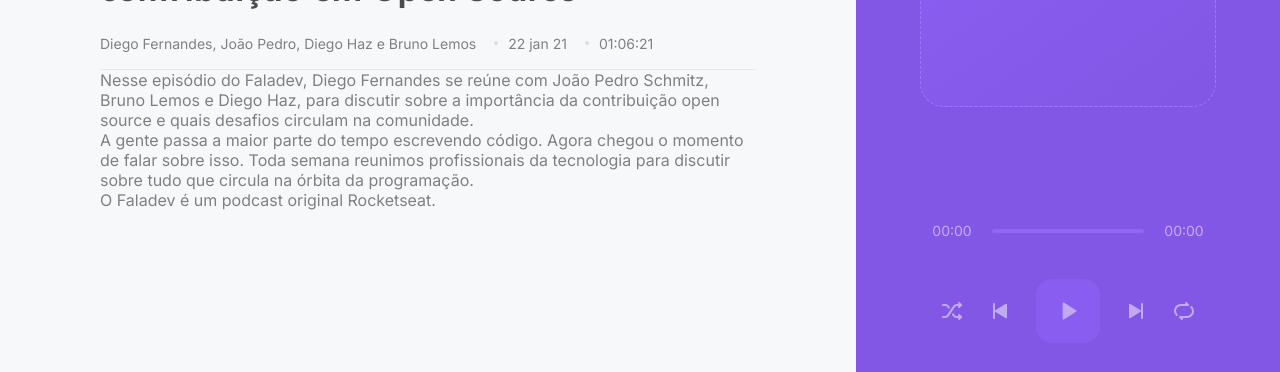
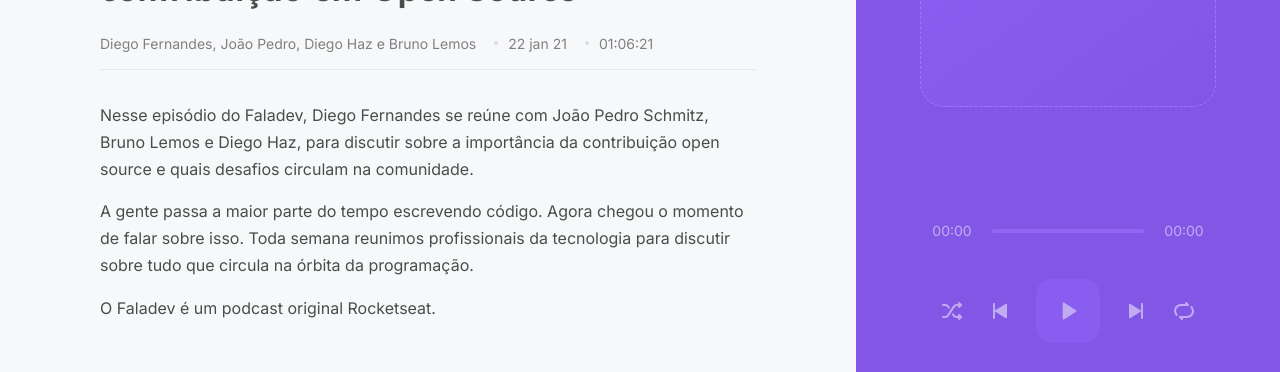
Before and after one commit to devnestali/podcastr, a Next.js app: page /episodes/a-importancia-da-contribuicao-em-open-source in a window 1280 px wide. Shown: the part 409-781 px from the top of the page. Built offline with nearby package versions, Linux system fonts and the light colour scheme; data requests are answered from the project's data file.

Commit message:
Create style for description in episode.module.scss

```diff
--- a/src/pages/episodes/episode.module.scss
+++ b/src/pages/episodes/episode.module.scss
@@ -76,4 +76,14 @@
       }
     }
   }
+
+  .description {
+    margin-top: 2rem;
+    line-height: 1.675rem;
+    color: var(--gray-800);
+
+    p {
+      margin: 1rem 0;
+    }
+  }
 }
```
